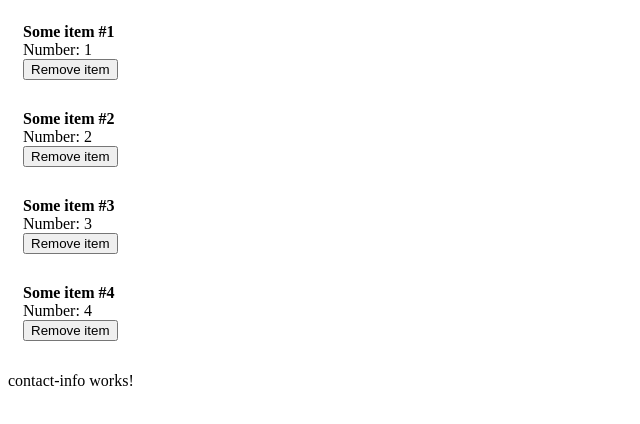
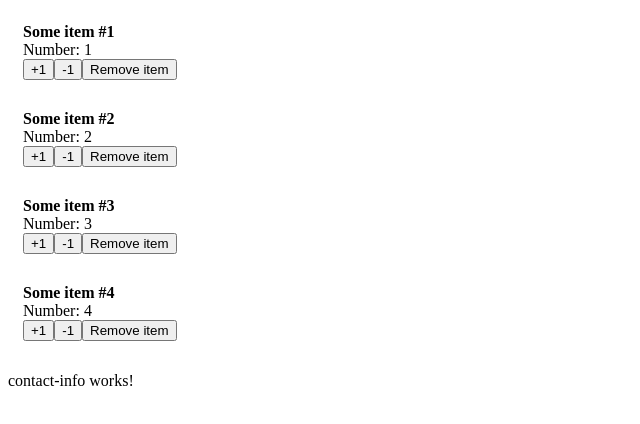
Before and after one commit to nikolayr1/offer-widget, an Angular app: page / in a window 1280 px wide. Shown: the top 424 px of the page, without its empty margins (0-640 px from the left). Built offline with nearby package versions, Linux system fonts and the light colour scheme.

Commit message:
items number

```diff
--- a/src/app/components/order-item/order-item.component.html
+++ b/src/app/components/order-item/order-item.component.html
@@ -1,5 +1,7 @@
 <div class="order-item">
   <b>{{item.title}}</b><br/>
   Number: {{item.number}}<br/>
+  <button (click)="addOne()">+1</button>
+  <button (click)="removeOne()">-1</button>
   <button (click)="removeItem()">Remove item</button>
 </div>
--- a/src/app/components/order-item/order-item.component.ts
+++ b/src/app/components/order-item/order-item.component.ts
@@ -7,10 +7,21 @@ import {OrderItemInterface} from "../../interfaces/order-item.interface";
   styleUrls: ['./order-item.component.sass']
 })
 export class OrderItemComponent {
-  @Input() item: OrderItemInterface;
-  @Output() removeEvent = new EventEmitter<void>();
+  @Input() public item: OrderItemInterface;
+  @Output() public removeEvent = new EventEmitter<void>();
 
   public removeItem(): void {
     this.removeEvent.emit();
   }
+
+  public addOne(): void {
+    this.item.number++;
+  }
+
+  public removeOne(): void {
+    this.item.number--;
+    if (this.item.number === 0) {
+      this.removeItem();
+    }
+  }
 }
```
